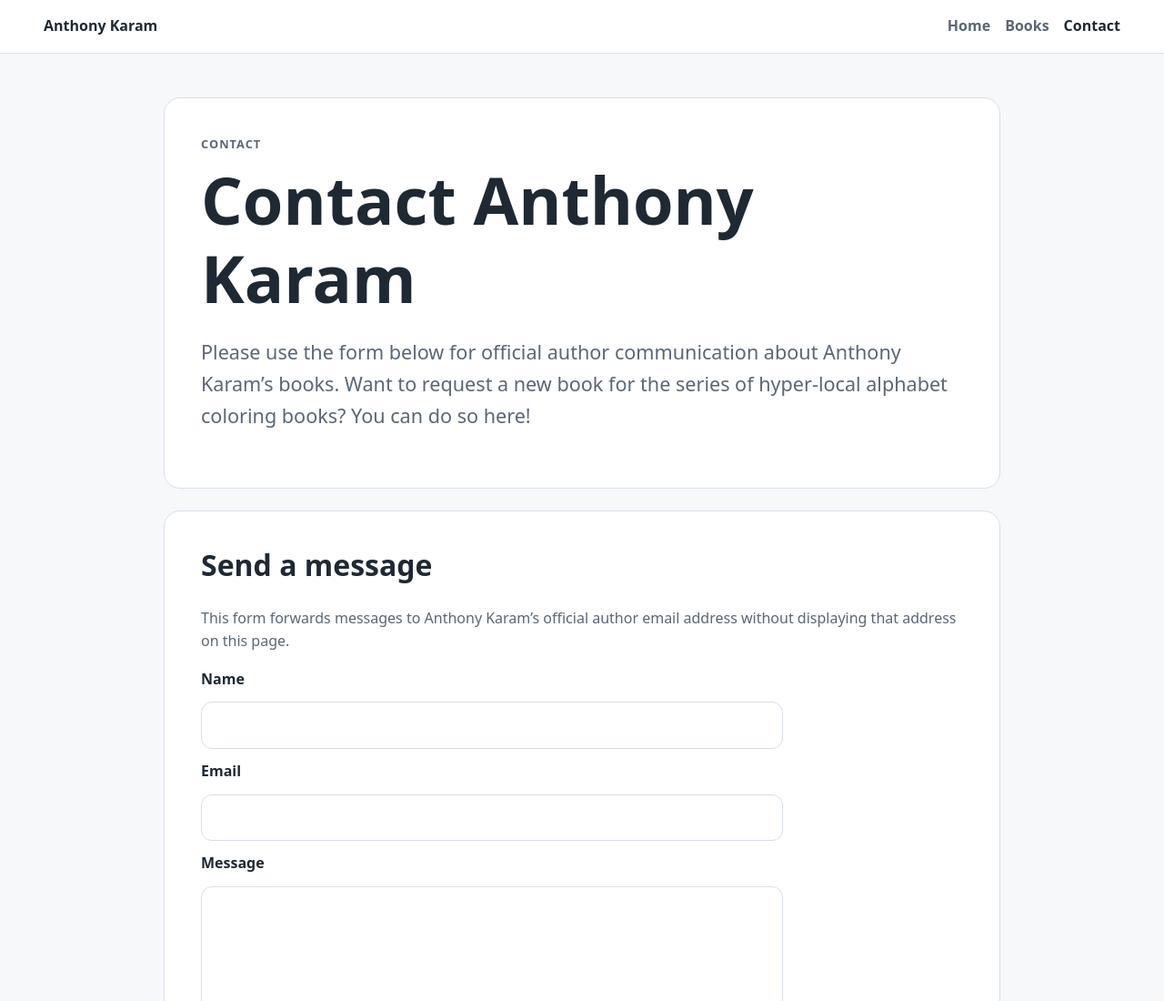
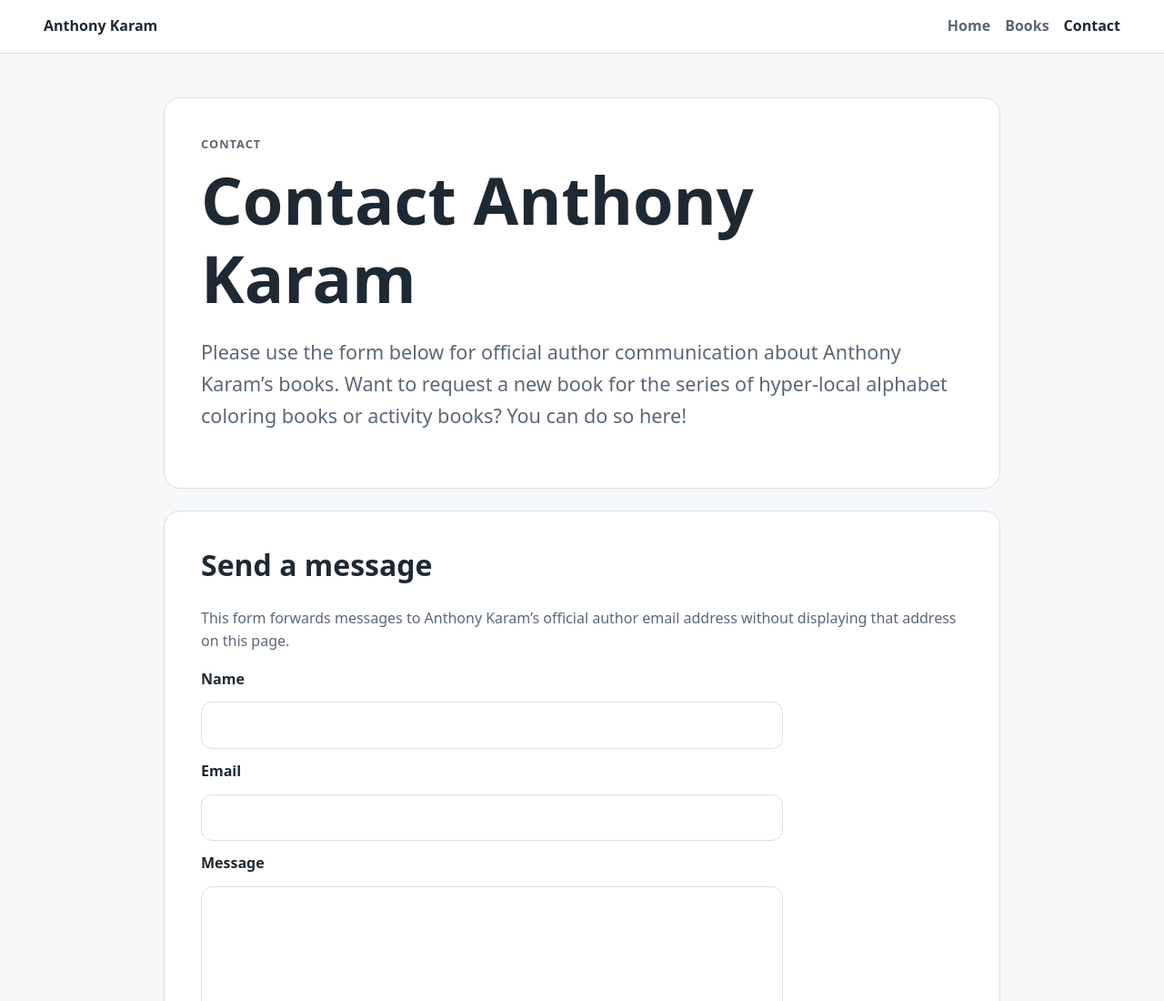
Before and after one commit to anthonykaram/anthony-karam-author-site, a plain HTML site: page contact.html in a window 1280 px wide. Shown: the top 1100 px of the page at 91% size. Drawn offline with Linux system fonts and the light colour scheme.

Commit message:
Update contact.html
added reference to activity books

```diff
--- a/contact.html
+++ b/contact.html
@@ -21,7 +21,7 @@
     <section class="page-heading">
       <p class="eyebrow">Contact</p>
       <h1>Contact Anthony Karam</h1>
-      <p class="lead">Please use the form below for official author communication about Anthony Karam’s books. Want to request a new book for the series of hyper-local alphabet coloring books? You can do so here!</p>
+      <p class="lead">Please use the form below for official author communication about Anthony Karam’s books. Want to request a new book for the series of hyper-local alphabet coloring books or activity books? You can do so here!</p>
     </section>
 
     <section class="card">
```
